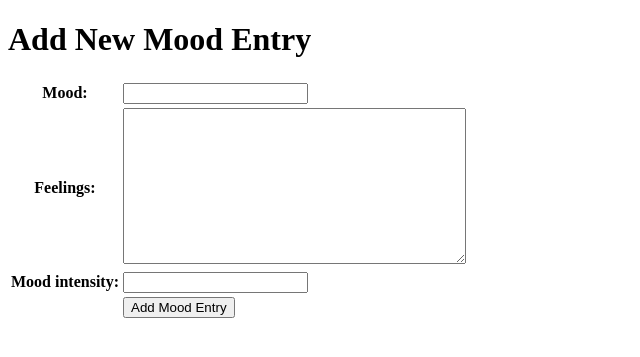
After one commit to flihid/mental-health-tracker, a Django app: page /create-mood-entry/ in a window 1280 px wide. The commit adds this page. Shown: the top 357 px of the page, without its empty margins (0-640 px from the left). Run offline with Django 5.2, Linux system fonts and the light colour scheme.

Commit message:
Update Tutorial 2

```diff
--- /dev/null
+++ b/main/forms.py
@@ -0,0 +1,7 @@
+from django.forms import ModelForm
+from main.models import MoodEntry
+
+class MoodEntryForm(ModelForm):
+    class Meta:
+        model = MoodEntry
+        fields = ["mood", "feelings", "mood_intensity"]
--- a/main/models.py
+++ b/main/models.py
@@ -1,6 +1,8 @@
+import uuid
 from django.db import models
 
 class MoodEntry(models.Model):
+    id = models.UUIDField(primary_key=True, default=uuid.uuid4, editable=False)
     mood = models.CharField(max_length=255)
     time = models.DateField(auto_now_add=True)
     feelings = models.TextField()
--- /dev/null
+++ b/main/templates/create_mood_entry.html
@@ -0,0 +1,18 @@
+{% extends 'base.html' %}
+{% block content %}
+<h1>Add New Mood Entry</h1>
+
+<form method="POST">
+  {% csrf_token %}
+  <table>
+    {{ form.as_table }}
+    <tr>
+      <td></td>
+      <td>
+        <input type="submit" value="Add Mood Entry" />
+      </td>
+    </tr>
+  </table>
+</form>
+
+{% endblock %}
--- a/main/urls.py
+++ b/main/urls.py
@@ -1,8 +1,13 @@
 from django.urls import path
-from main.views import show_main
+from main.views import show_main, create_mood_entry, show_xml, show_json, show_xml_by_id, show_json_by_id
 
 app_name = 'main'
 
 urlpatterns = [
     path('', show_main, name='show_main'),
+    path('create-mood-entry/', create_mood_entry, name='create_mood_entry'),
+    path('xml/', show_xml, name='show_xml'),
+    path('json/', show_json, name='show_json'),
+    path('xml/<str:id>/', show_xml_by_id, name='show_xml_by_id'),
+    path('json/<str:id>/', show_json_by_id, name='show_json_by_id'),
 ]
--- a/main/views.py
+++ b/main/views.py
@@ -1,10 +1,43 @@
-from django.shortcuts import render
+from django.shortcuts import render, redirect
+from main.forms import MoodEntryForm
+from main.models import MoodEntry
+from django.http import HttpResponse
+from django.core import serializers
 
 def show_main(request):
+    mood_entries = MoodEntry.objects.all()
+
     context = {
+        'name': 'Mohamad Rafli Hidayat',
         'npm' : '2306245831',
-        'name': 'Mohamad Rafli Hidayat',
-        'class': 'PBP A'
+        'class': 'PBP A',
+        'mood_entries': mood_entries
     }
 
     return render(request, "main.html", context)
+
+def create_mood_entry(request):
+    form = MoodEntryForm(request.POST or None)
+
+    if form.is_valid() and request.method == "POST":
+        form.save()
+        return redirect('main:show_main')
+
+    context = {'form': form}
+    return render(request, "create_mood_entry.html", context)
+
+def show_xml(request):
+    data = MoodEntry.objects.all()
+    return HttpResponse(serializers.serialize("xml", data), content_type="application/xml")
+
+def show_json(request):
+    data = MoodEntry.objects.all()
+    return HttpResponse(serializers.serialize("json", data), content_type="application/json")
+
+def show_xml_by_id(request, id):
+    data = MoodEntry.objects.filter(pk=id)
+    return HttpResponse(serializers.serialize("xml", data), content_type="application/xml")
+
+def show_json_by_id(request, id):
+    data = MoodEntry.objects.filter(pk=id)
+    return HttpResponse(serializers.serialize("json", data), content_type="application/json")
--- a/mental_health_tracker/settings.py
+++ b/mental_health_tracker/settings.py
@@ -55,7 +55,7 @@ ROOT_URLCONF = 'mental_health_tracker.urls'
 TEMPLATES = [
     {
         'BACKEND': 'django.template.backends.django.DjangoTemplates',
-        'DIRS': [],
+        'DIRS': [BASE_DIR / 'templates'],
         'APP_DIRS': True,
         'OPTIONS': {
             'context_processors': [
@@ -122,3 +122,5 @@ STATIC_URL = 'static/'
 # https://docs.djangoproject.com/en/5.1/ref/settings/#default-auto-field
 
 DEFAULT_AUTO_FIELD = 'django.db.models.BigAutoField'
+
+CSRF_TRUSTED_ORIGINS = ["http://localhost","http://127.0.0.1","http://mohamad-rafli-mentalhealthtracker1.pbp.cs.ui.ac.id/", "https://mohamad-rafli-mentalhealthtracker1.pbp.cs.ui.ac.id"]
--- /dev/null
+++ b/templates/base.html
@@ -0,0 +1,43 @@
+{% load static %}
+<!DOCTYPE html>
+<html lang="en">
+  <head>
+    <meta charset="UTF-8" />
+    <meta name="viewport" content="width=device-width, initial-scale=1.0" />
+    {% block meta %} {% endblock meta %}
+  </head>
+
+  <body>
+    {% block content %}
+    {% if not mood_entries %}
+<p>Belum ada data mood pada mental health tracker.</p>
+{% else %}
+<table>
+  <tr>
+    <th>Mood Name</th>
+    <th>Time</th>
+    <th>Feeling</th>
+    <th>Mood Intensity</th>
+  </tr>
+
+  {% comment %} Berikut cara memperlihatkan data mood di bawah baris ini
+  {% endcomment %}
+  {% for mood_entry in mood_entries %}
+  <tr>
+    <td>{{mood_entry.mood}}</td>
+    <td>{{mood_entry.time}}</td>
+    <td>{{mood_entry.feelings}}</td>
+    <td>{{mood_entry.mood_intensity}}</td>
+  </tr>
+  {% endfor %}
+</table>
+{% endif %}
+
+<br />
+
+<a href="{% url 'main:create_mood_entry' %}">
+  <button>Add New Mood Entry</button>
+</a>
+{% endblock content %}
+  </body>
+</html>
```
Also changed, not shown: main/templates/main.html (+10 -5 lines), .github/workflows/deploy.yml (added), main/migrations/0002_alter_moodentry_id.py (added).
